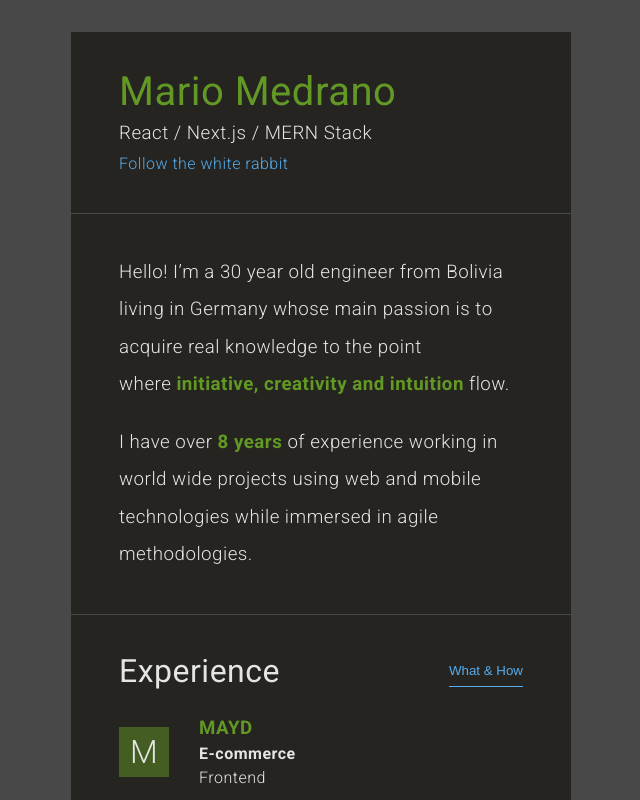
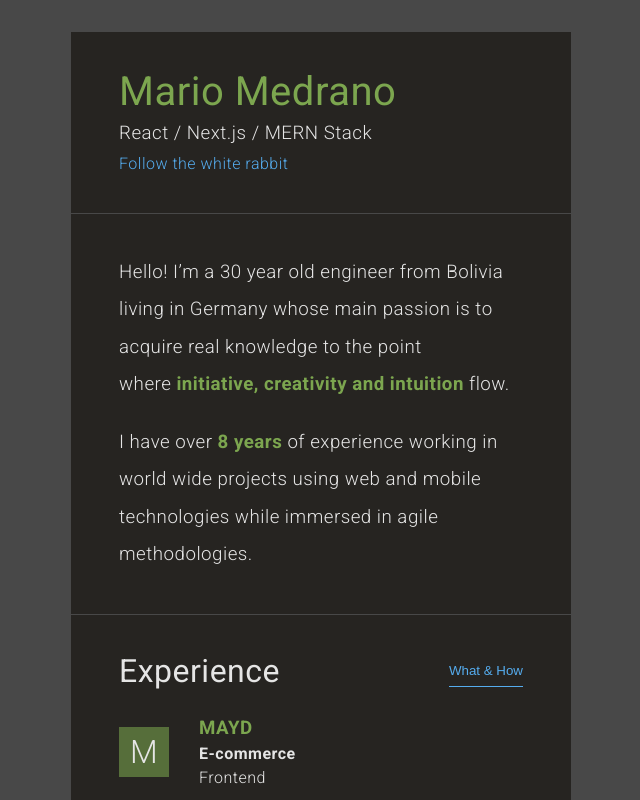
Before and after one commit to caifel/mariomedrano, a Next.js app: page / in a window 1280 px wide. Shown: the top 800 px of the page, without its empty margins (319-959 px from the left). Built offline with nearby package versions, Linux system fonts and the light colour scheme.

Commit message:
Improve lighthouse score. Minor fixes

```diff
--- a/app/sections/ExperienceSection/ExperienceItem.tsx
+++ b/app/sections/ExperienceSection/ExperienceItem.tsx
@@ -20,9 +20,13 @@ export const ExperienceItem: FC<IProps> = ({ className, data: { year, company, i
       </div>
       <div className="ml-30">
         <h3 className="c-primary">
-          <a href={url} target="_blank" rel="noopener noreferrer">
-            {company}
-          </a>
+          {url ? (
+            <a href={url} target="_blank" rel="noopener noreferrer">
+              {company}
+            </a>
+          ) : (
+            company
+          )}
         </h3>
         <p className="mt-5">
           <b>{industry}</b>
--- a/styles/_theme.scss
+++ b/styles/_theme.scss
@@ -7,8 +7,8 @@
   --color-purple: #543fd7;
   --color-light-purple: #a8a8ff;
   --color-light-blue: #55acee;
-  --color-green: #629924;
-  --color-green-50: #6299247d;
+  --color-green: #7ca64f;
+  --color-green-50: #7ca64f90;
   --color-red: #d75454;
   --color-red-50: #d754547d;
 }
```
